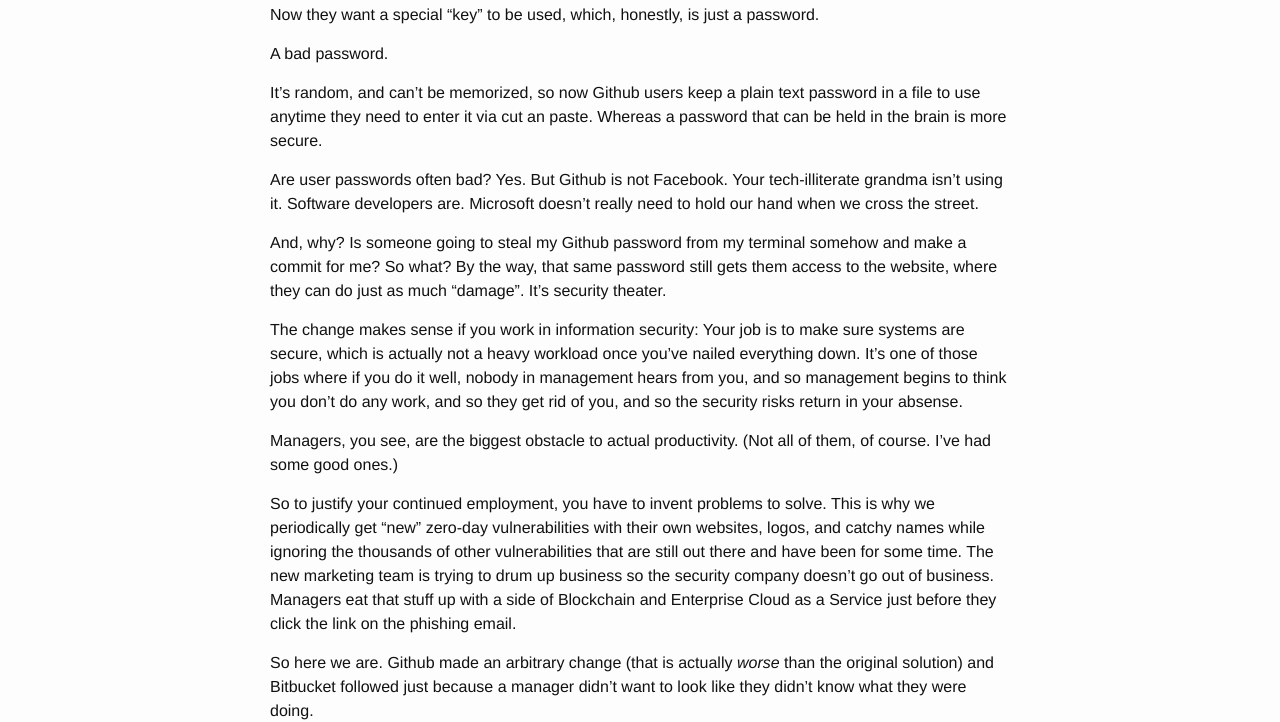
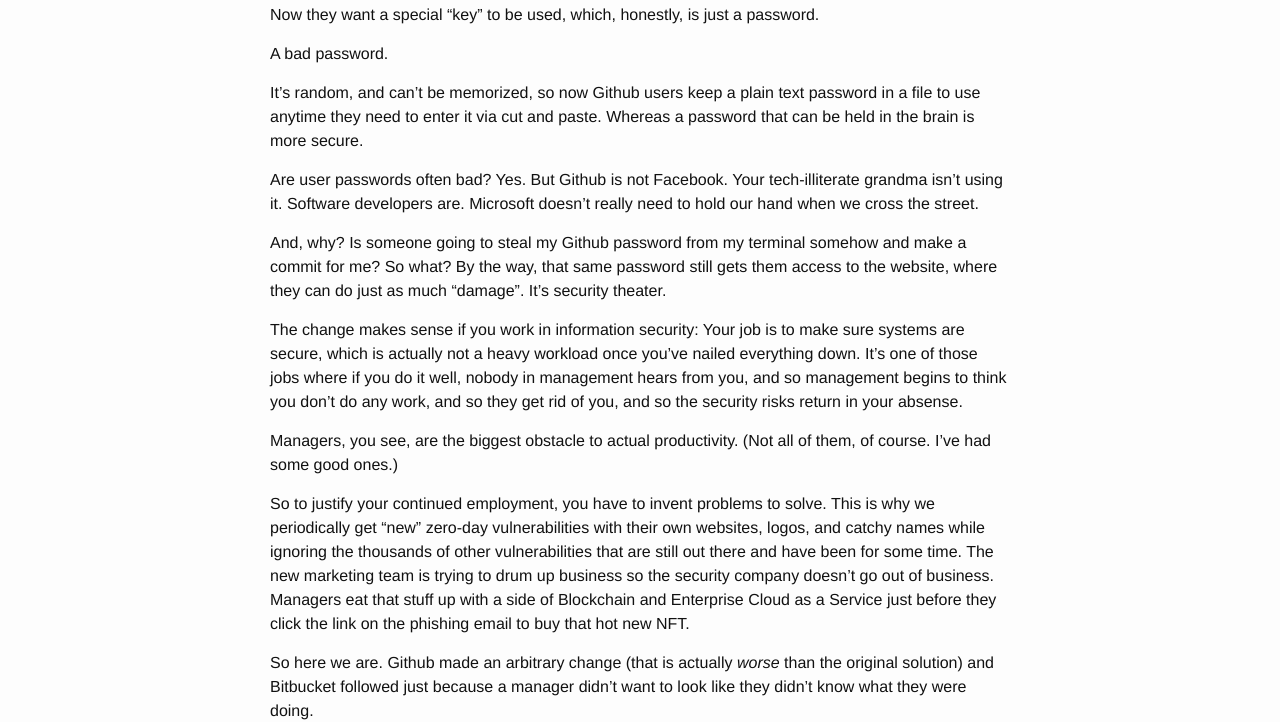
Before and after one commit to erickveil/erickveil.github.com, a Jekyll site: the page built from _posts/2022-07-26-HowToReconnectWithYourGithubRepositories.md, in a window 1280 px wide. Shown: the part 353-1075 px from the top of the page. Built offline with Jekyll 4.4.1, drawn with Linux system fonts in a browser that asks for light colours.

Commit message:
Added typo fix and a little extra snark.

```diff
--- a/_posts/2022-07-26-HowToReconnectWithYourGithubRepositories.md
+++ b/_posts/2022-07-26-HowToReconnectWithYourGithubRepositories.md
@@ -13,7 +13,7 @@
 
 A bad password.
 
-It's random, and can't be memorized, so now Github users keep a plain text password in a file to use anytime they need to enter it via cut an paste. Whereas a password that can be held in the brain is more secure.
+It's random, and can't be memorized, so now Github users keep a plain text password in a file to use anytime they need to enter it via cut and paste. Whereas a password that can be held in the brain is more secure.
 
 Are user passwords often bad? Yes. But Github is not Facebook. Your tech-illiterate grandma isn't using it. Software developers are. Microsoft doesn't really need to hold our hand when we cross the street.
 
@@ -23,7 +23,7 @@
 
 Managers, you see, are the biggest obstacle to actual productivity. (Not all of them, of course. I've had some good ones.)
 
-So to justify your continued employment, you have to invent problems to solve. This is why we periodically get "new" zero-day vulnerabilities with their own websites, logos, and catchy names while ignoring the thousands of other vulnerabilities that are still out there and have been for some time. The new marketing team is trying to drum up business so the security company doesn't go out of business. Managers eat that stuff up with a side of Blockchain and Enterprise Cloud as a Service just before they click the link on the phishing email.
+So to justify your continued employment, you have to invent problems to solve. This is why we periodically get "new" zero-day vulnerabilities with their own websites, logos, and catchy names while ignoring the thousands of other vulnerabilities that are still out there and have been for some time. The new marketing team is trying to drum up business so the security company doesn't go out of business. Managers eat that stuff up with a side of Blockchain and Enterprise Cloud as a Service just before they click the link on the phishing email to buy that hot new NFT.
 
 So here we are. Github made an arbitrary change (that is actually *worse* than the original solution) and Bitbucket followed just because a manager didn't want to look like they didn't know what they were doing.
 
```
